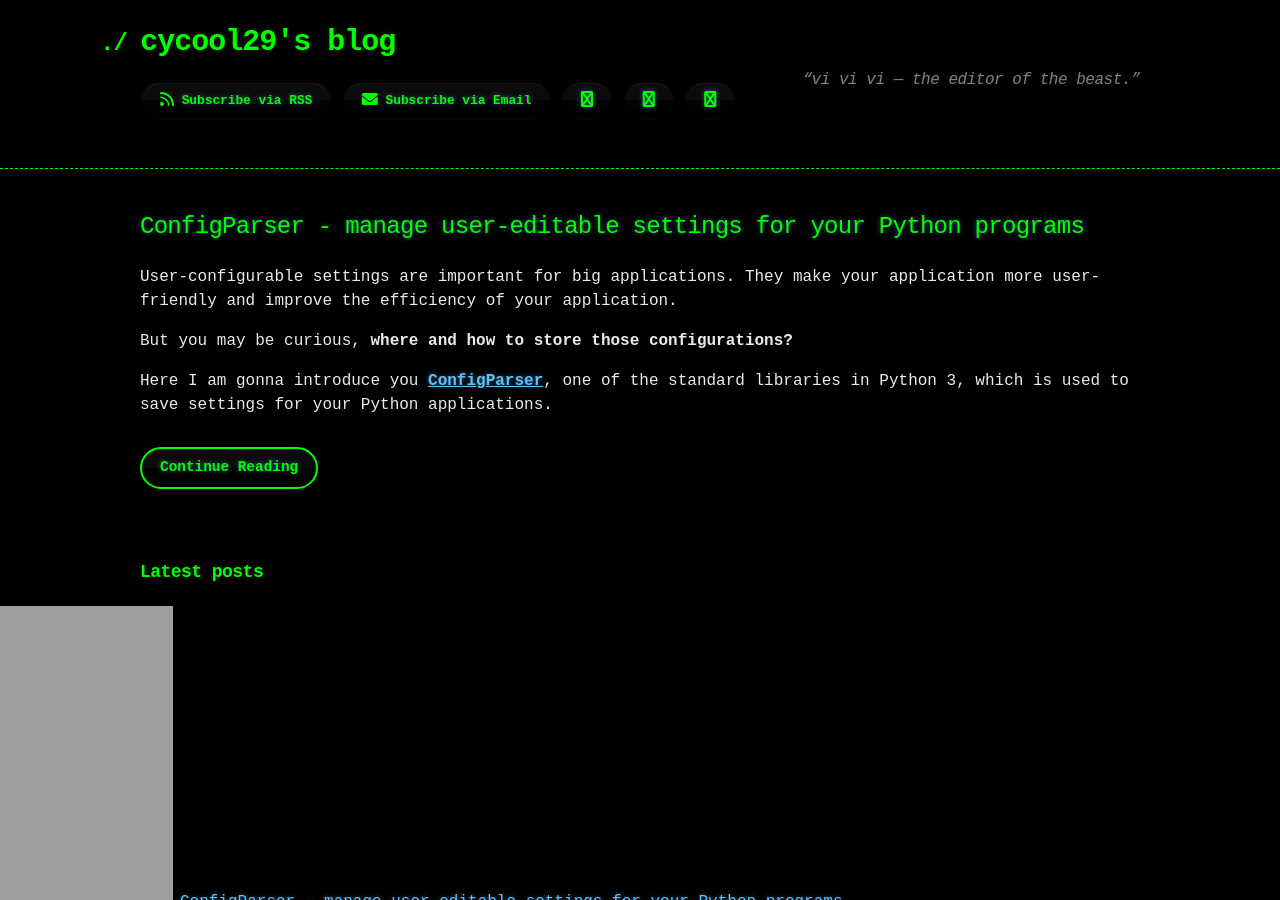
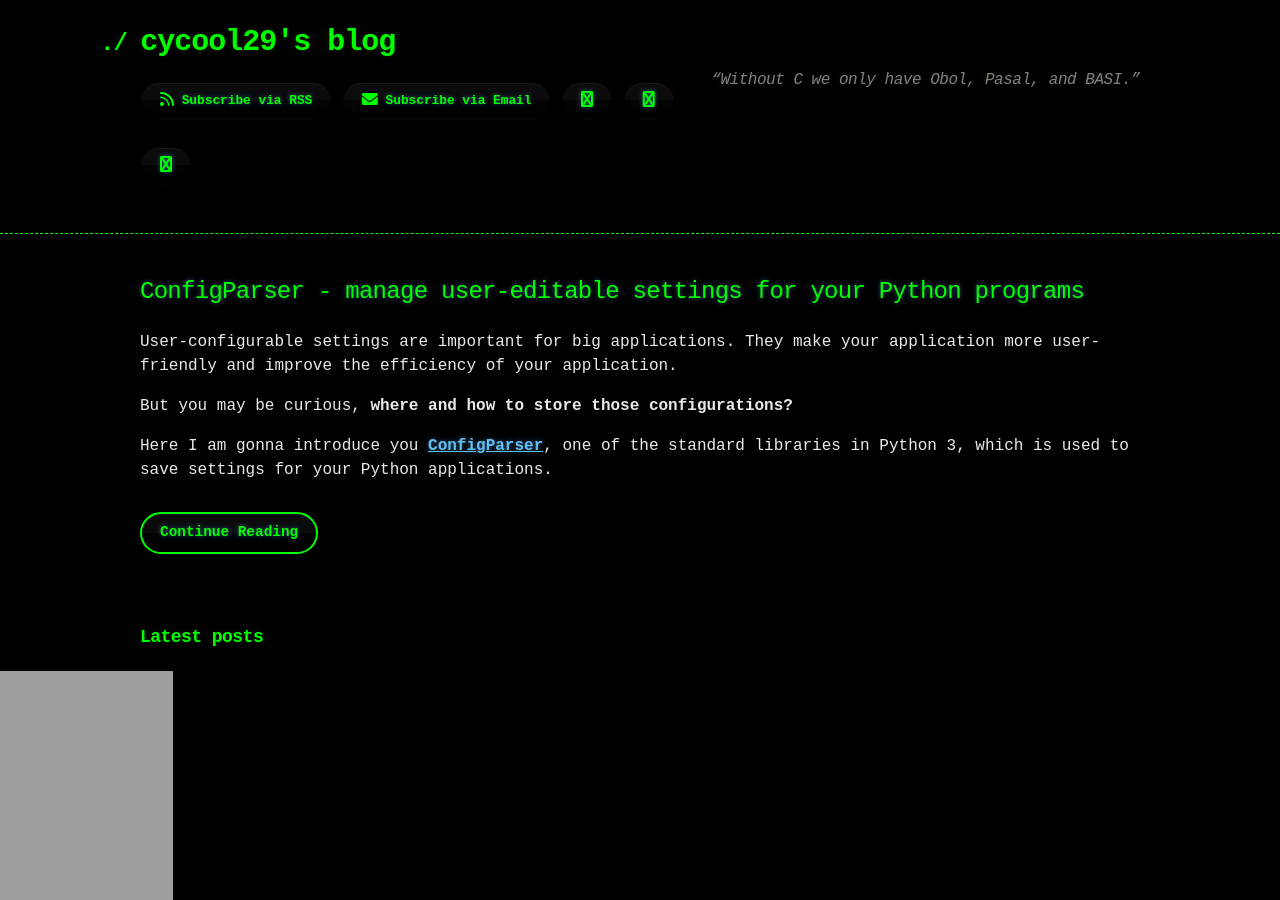
Before and after one commit to cycool29/cycool29.github.io, a Jekyll site: the page built from index.md, in a window 1280 px wide and 900 px high. Built offline with Jekyll 4.4.1, drawn with Linux system fonts in a browser that asks for light colours; a style sheet for code colours, icons or effects is not loaded.

Commit message:
Update quotes

```diff
--- a/_config.yml
+++ b/_config.yml
@@ -1,5 +1,5 @@
 title: cycool29's blog
-description: "“vi vi vi — the editor of the beast.” "
+description: "“Without C we only have Obol, Pasal, and BASI.” "
 bio: A high school student. Intermediate in Python, Git, Bash. Learning JavaScript. He/Him. "
 author: cycool29
 url: https://cycool29.github.io
```
